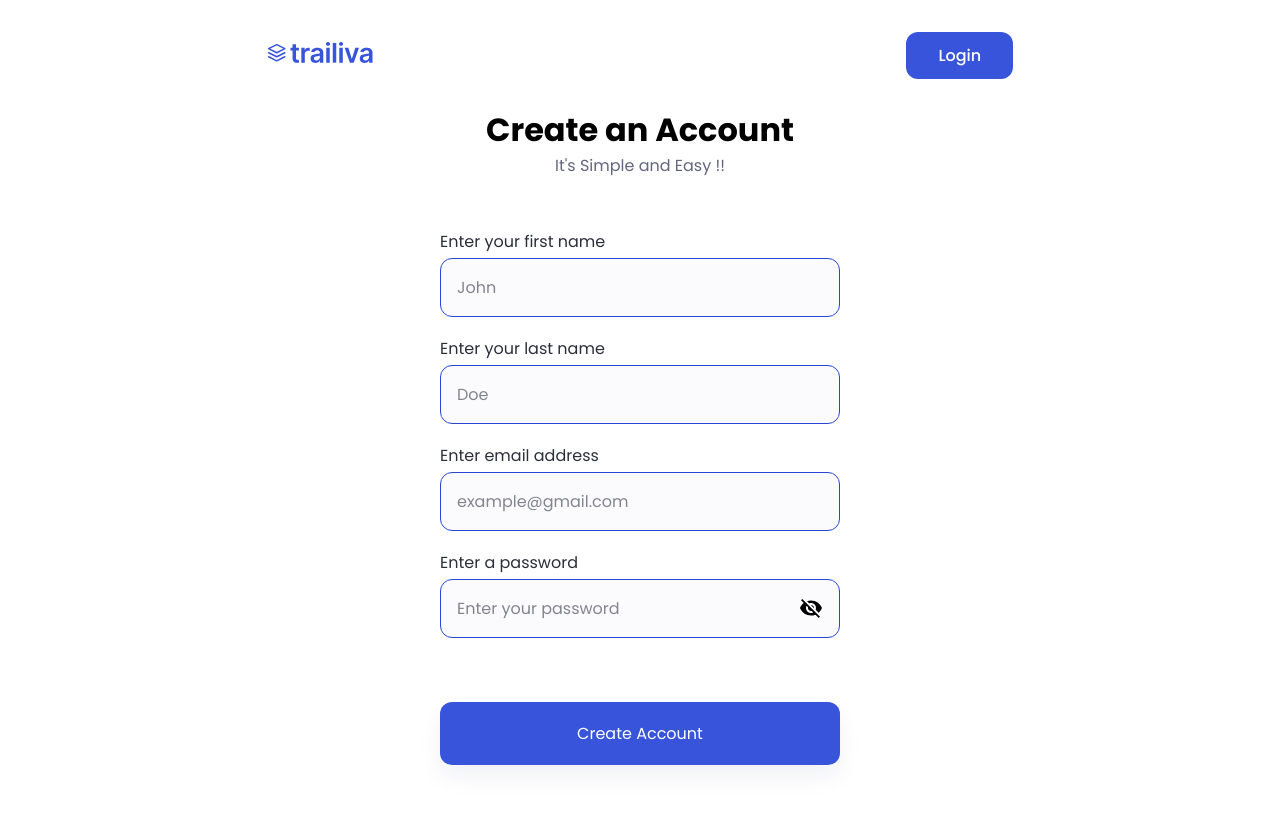
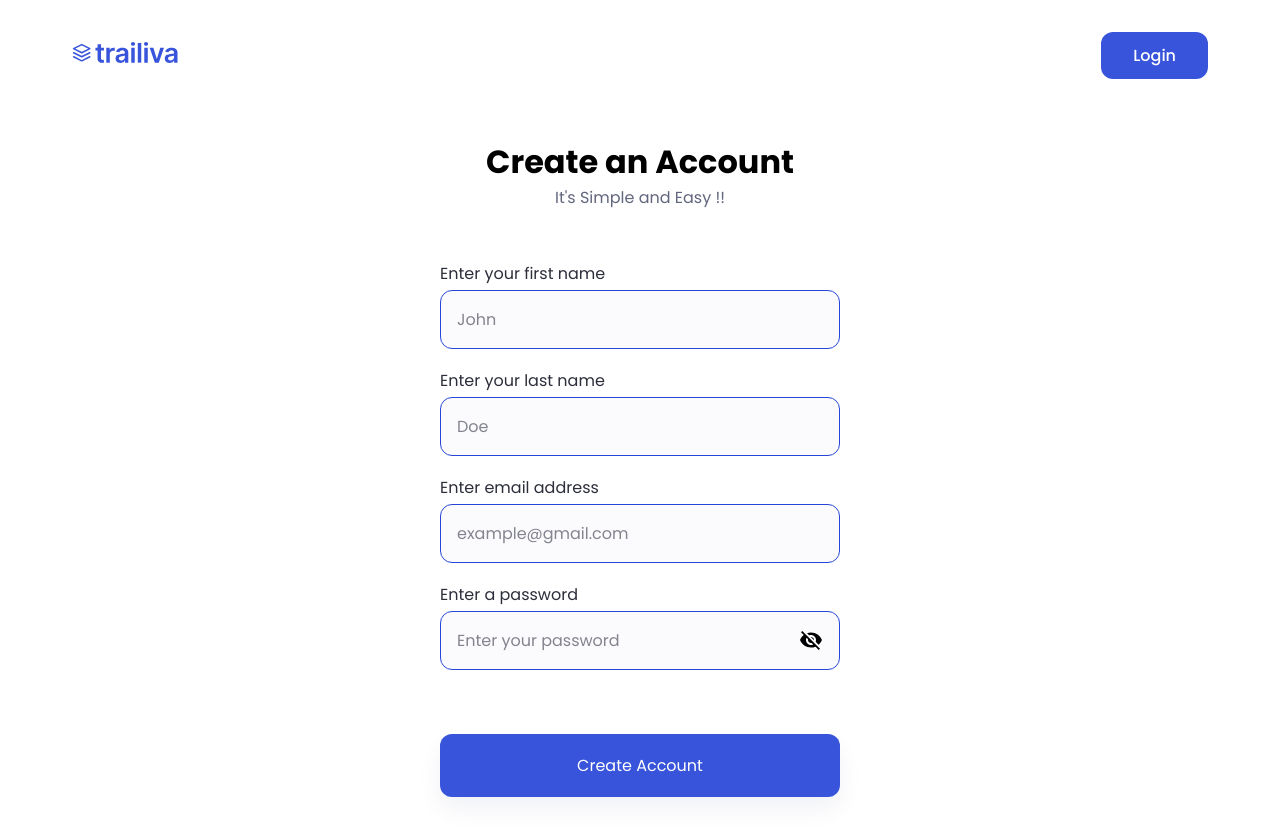
Before and after one commit to Trailiva/trailiva-web, a React (Create React App) app: page /register in a window 1280 px wide. Before the commit the page ends 800 px from the top, so only its background shows below. Built offline with nearby package versions, Linux system fonts and the light colour scheme.

Commit message:
fix navbar spacing

```diff
--- a/src/pages/auth/register/register.css
+++ b/src/pages/auth/register/register.css
@@ -2,8 +2,10 @@
 .nav_bar {
     display: flex;
     align-items: center;
-    justify-content: space-around;
-    margin-top: 2rem;
+    justify-content: space-between;
+    margin: 2rem auto;
+    padding: 0 2rem;
+    max-width: 150vh;
 }
 
 .nav_bar * {
```
